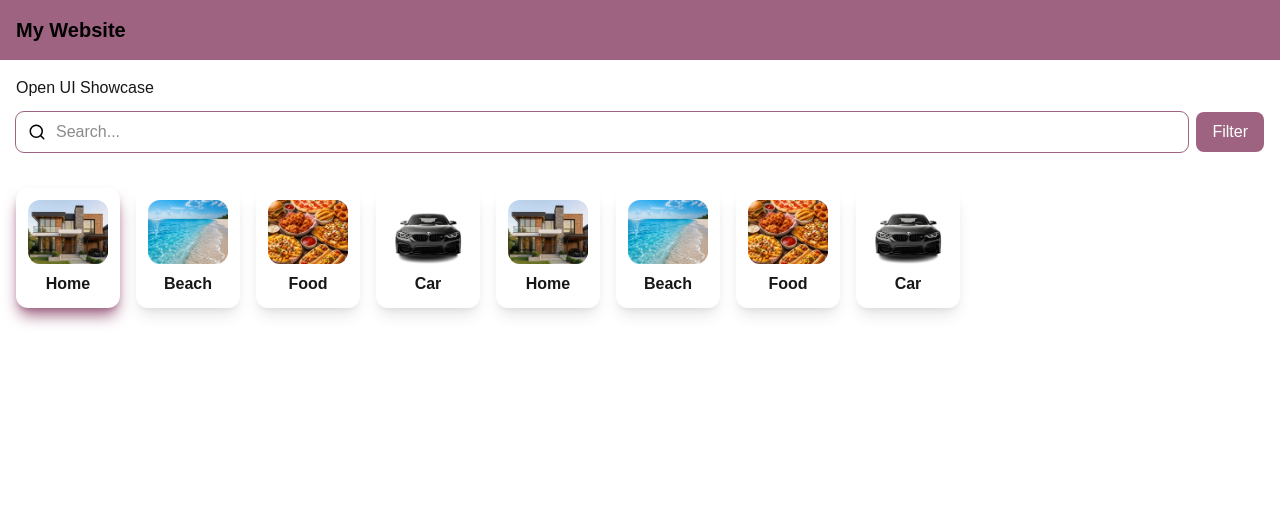
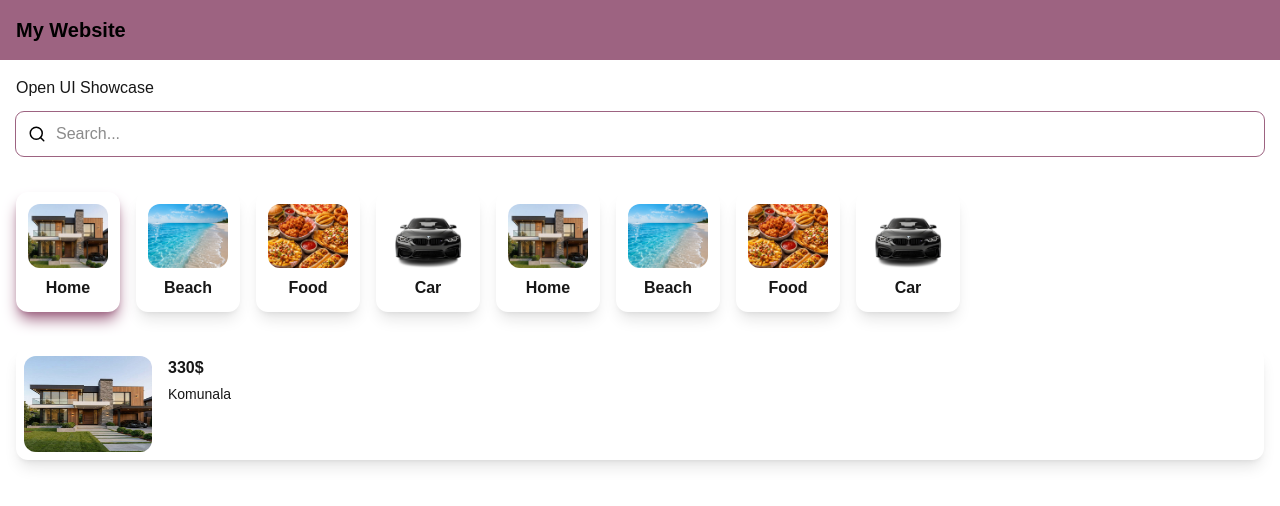
Before and after one commit to Synhro2001/next-shop, a Next.js app: page / in a window 1280 px wide. Shown: the top 506 px of the page. Built offline with nearby package versions, Linux system fonts and the light colour scheme.

Commit message:
add searchBar and ProductCard

```diff
--- a/app/page.tsx
+++ b/app/page.tsx
@@ -1,12 +1,18 @@
 "use client";
 
-
 import CategorySlider, { categories } from "@/components/layout/CategorySlider";
-import SearchBar from "@/components/layout/SearchBar/SearchBar";
+import ProductCard from "@/components/layout/Product/ProductCard";
+import SearchBar from "@/components/layout/SearchBar";
 import Link from "next/link";
+import { useState } from "react";
 
 
 export default function Home() {
+  const [search, setSearch] = useState("")
+  // const debouncedSearch = useDebounce(search, 500)
+
+  // useEffect(() => {}, [debouncedSearch])
+
 
   return(
     <div className="p-4">
@@ -14,8 +20,14 @@ export default function Home() {
         <Link href="/ui">
           Open UI Showcase
         </Link>
-        <SearchBar/>
+        <SearchBar value={search} onChange={setSearch}/>
         <CategorySlider categories={categories} />
+        <ProductCard
+          id="1"
+          title="330$"
+          image="/img/home.jpg"
+          description="Komunala"
+        />
       </div>
 
        {/* сюда делаем как в visam разные боксы с определенной информацией */}
--- a/components/layout/Navbar/Navbar.tsx
+++ b/components/layout/Navbar/Navbar.tsx
@@ -18,7 +18,7 @@ export default function Navbar({
         <nav className=" flex justify-between items-center">
             <Link href="/" className="text-xl text-black font-bold z-40">{title}</Link>
             <button
-                className="relative z-50 md:hidden bg-"
+                className="relative z-50 md:hidden"
                 onClick={() => setOpen(!open)}
             >
                 {open ? <X size={28} color="black"/> : <Menu size={28} color="black"/>}
--- /dev/null
+++ b/components/layout/Product/ProductCard.tsx
@@ -0,0 +1,33 @@
+"use client"
+
+import Card from "@/components/ui/Card";
+import { ProductProps } from "./product.types";
+import Image from 'next/image'
+
+
+export default function ProductCard({
+    id,
+    title,
+    description,
+    image,
+    price,
+    ...props
+}: ProductProps) {
+    return (
+        <Card className="flex p-2 gap-4">
+            <div className="relative w-32 h-24 rounded-xl overflow-hidden">
+                <Image
+                    src={image}
+                    fill
+                    alt={title}
+                    sizes="(max-width: 768px) 100vw, (max-width: 1200px) 50vw, 33vw"
+                />
+            </div>
+            <div className="flex flex-col gap-1">
+                <p className="text-left font-semibold">{title}</p>
+                <p className="text-left text-sm font-light">{description}</p>
+                {/* добавить маленькие теги и дату когда запостили */}
+            </div>
+        </Card>
+    )
+}
--- a/components/layout/SearchBar/SearchBar.tsx
+++ b/components/layout/SearchBar/SearchBar.tsx
@@ -1,6 +1,6 @@
 "use client"
 
-import { Search } from "lucide-react";
+import { Filter, Search, X } from "lucide-react";
 import { SearchBarProps } from "./searchbar.types";
 import Input from "@/components/ui/Input";
 import Button from "@/components/ui/Button";
@@ -11,9 +11,11 @@ export default function SearchBar({
     onChange,
     placeholder = "Search...",
     showFilter = true,
+    onFilterClick, // create a setting component for filter !!!
     className,
     ...props
 }: SearchBarProps) {
+
     return (
         <div className={`flex items-center gap-2 ${className ?? ""}`}>
             <div className="relative flex-1">
@@ -22,22 +24,38 @@ export default function SearchBar({
                     className="absolute left-3 top-1/2 -translate-y-1/2 text-black"
                 />
                 <Input
+                    size="md"
                     value={value}
                     onChange={(e) => onChange?.(e.target.value)}
                     placeholder={placeholder}
-                    className="pl-10"
+                    className="pl-10 pr-10"
                 />
+                { value &&
+                    <X
+                        size={18}
+                        color="black"
+                        onClick={() => onChange?.("")}
+                        className="absolute right-3 top-1/2 -translate-y-1/2 text-black" />
+                }
             </div>
             {showFilter && (
                 <Button
-                    onClick={props.onFilterClick}
+                    variant="primaryOutline"
+                    onClick={onFilterClick}
                     size="md"
-                    className="transition-all duration-200 active:scale-105"
+                    className="transition-all duration-200 active:scale-105 md:hidden"
                 >
-                    Filter
+                    <Filter size={18} color="black"/>
                 </Button>
             )}
 
         </div>
     )
 }
+
+
+// import debounce from 'lodash.debounce';
+
+// const search = debounce((query) => {
+//   // fetch data from API with the query
+// }, 500); // delay function call for 500ms
--- a/components/layout/SearchBar/index.ts
+++ b/components/layout/SearchBar/index.ts
@@ -0,0 +1,3 @@
+export { default } from "./SearchBar"
+export * from "./search.utils"
+export * from "./searchbar.types"
--- /dev/null
+++ b/components/layout/SearchBar/search.utils.ts
@@ -0,0 +1,17 @@
+import { useState, useEffect } from 'react'
+
+export default function useDebounce(value: string, delay: number) {
+  const [debouncedValue, setDebouncedValue] = useState(value)
+
+  useEffect(() => {
+    const handler = setTimeout(() => {
+      setDebouncedValue(value)
+    }, delay)
+
+    return () => {
+      clearTimeout(handler)
+    }
+  }, [value, delay])
+
+  return debouncedValue
+}
--- a/components/layout/SearchBar/searchbar.types.ts
+++ b/components/layout/SearchBar/searchbar.types.ts
@@ -16,7 +16,7 @@ export type SearchBarProps = {
 
     loading?: boolean;
 
-    disable?: boolean;
+    disabled?: boolean;
 
     className?: string
 }
--- a/components/ui/Button/button.types.tsx
+++ b/components/ui/Button/button.types.tsx
@@ -16,9 +16,9 @@ export type ButtonVariant =
 
 
 export const buttonSize = {
-  sm: "px-2 py-1 text-sm",
-  md: "px-4 py-2 text-base",
-  lg: "px-6 py-3 text-lg",
+  sm: "h-9 px-3 text-sm",
+  md: "h-11 px-4 text-base",
+  lg: "h-12 px-5 text-lg",
 } as const
 
 type ButtonSize =
--- a/components/ui/Input/input.types.tsx
+++ b/components/ui/Input/input.types.tsx
@@ -11,9 +11,9 @@ export type InputVariant =
 
 
 export const inputSize = {
-  sm: "px-2 py-1 text-sm",
-  md: "px-4 py-2 text-base",
-  lg: "px-6 py-3 text-lg",
+  sm: "h-9 px-3 text-sm",
+  md: "h-11 px-4 text-base",
+  lg: "h-12 px-5 text-lg",
 } as const
 
 export type InputSize =
```
Also changed, not shown: components/layout/Product/product.types.ts (added, +11 -0 lines), components/layout/Product/ProductGrid.tsx (added).
